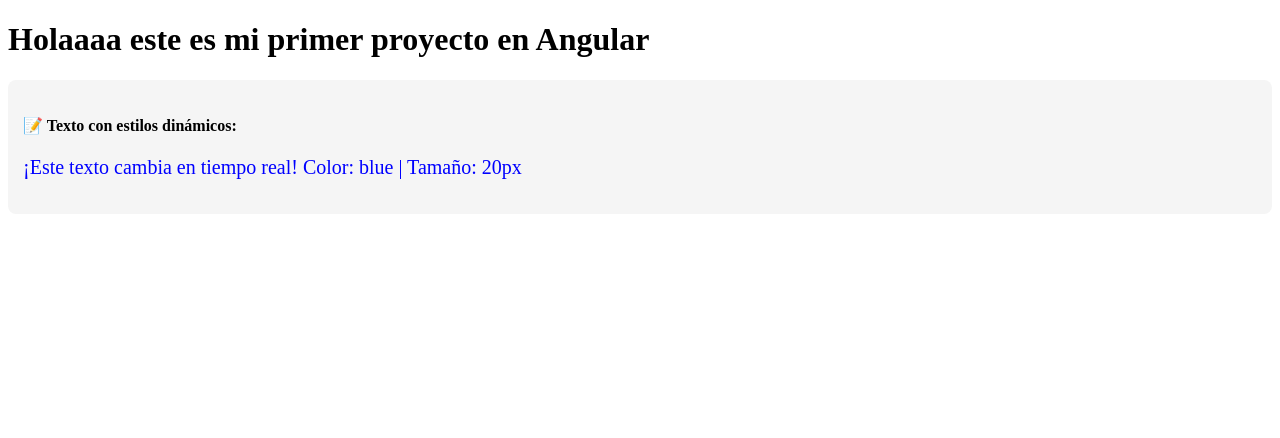
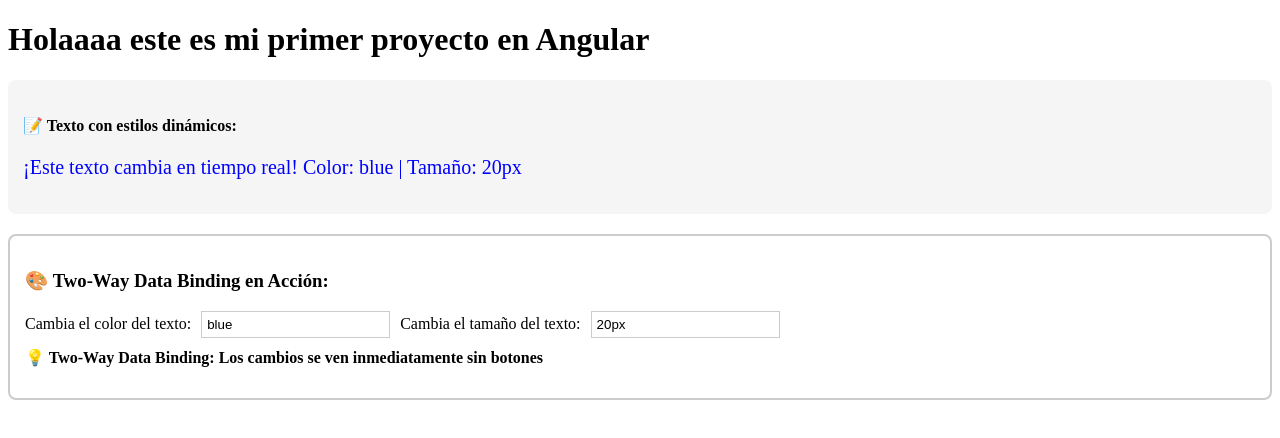
Before and after one commit to CamilaForer/Clases-Programacion-en-Angular, an Angular app: page / in a window 1280 px wide. Shown: the top 438 px of the page. Built offline with nearby package versions, Linux system fonts and the light colour scheme.

Commit message:
feat: Agregar Two-Way Data Binding - ngModel para sincronización bidireccional

```diff
--- a/src/app/app.html
+++ b/src/app/app.html
@@ -21,3 +21,29 @@
   </p>
   <!-- Los valores se toman de las propiedades del componente TypeScript -->
 </div>
+
+<!-- 4. TWO-WAY DATA BINDING: Sintaxis [(ngModel)] para sincronización bidireccional -->
+<!-- Conecta el input del usuario con las propiedades del componente -->
+<div style="margin: 20px 0; padding: 15px; border: 2px solid #ccc; border-radius: 8px;">
+  <h3>🎨 Two-Way Data Binding en Acción:</h3>
+
+  <label for="colorInput">Cambia el color del texto:</label>
+  <input
+    id="colorInput"
+    [(ngModel)]="color"
+    placeholder="Escribe un color (ej: red, green, purple)"
+    style="margin: 0 10px; padding: 5px; border: 1px solid #ccc;"
+  />
+
+  <label for="sizeInput">Cambia el tamaño del texto:</label>
+  <input
+    id="sizeInput"
+    [(ngModel)]="tamanoTexto"
+    placeholder="Escribe un tamaño (ej: 20px, 30px, 50px)"
+    style="margin: 0 10px; padding: 5px; border: 1px solid #ccc;"
+  />
+
+  <p style="margin-top: 10px; font-weight: bold;">
+    💡 <strong>Two-Way Data Binding:</strong> Los cambios se ven inmediatamente sin botones
+  </p>
+</div>
```
